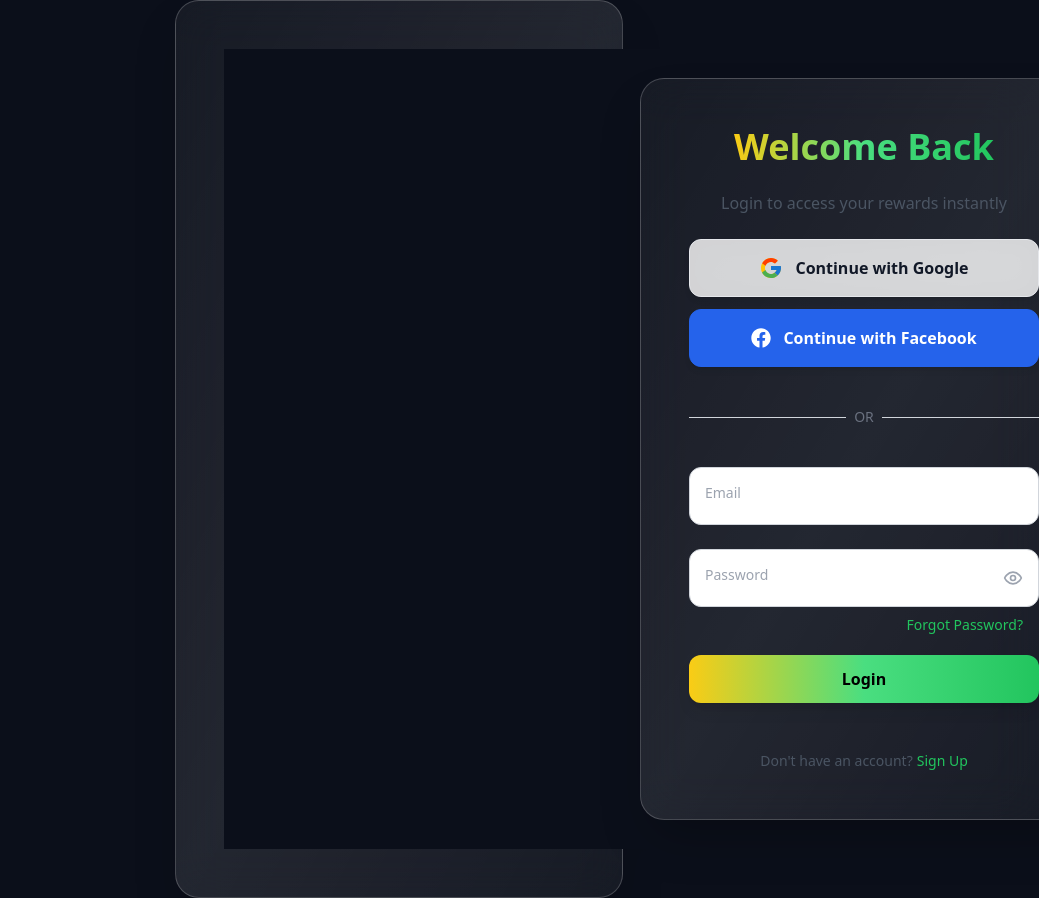
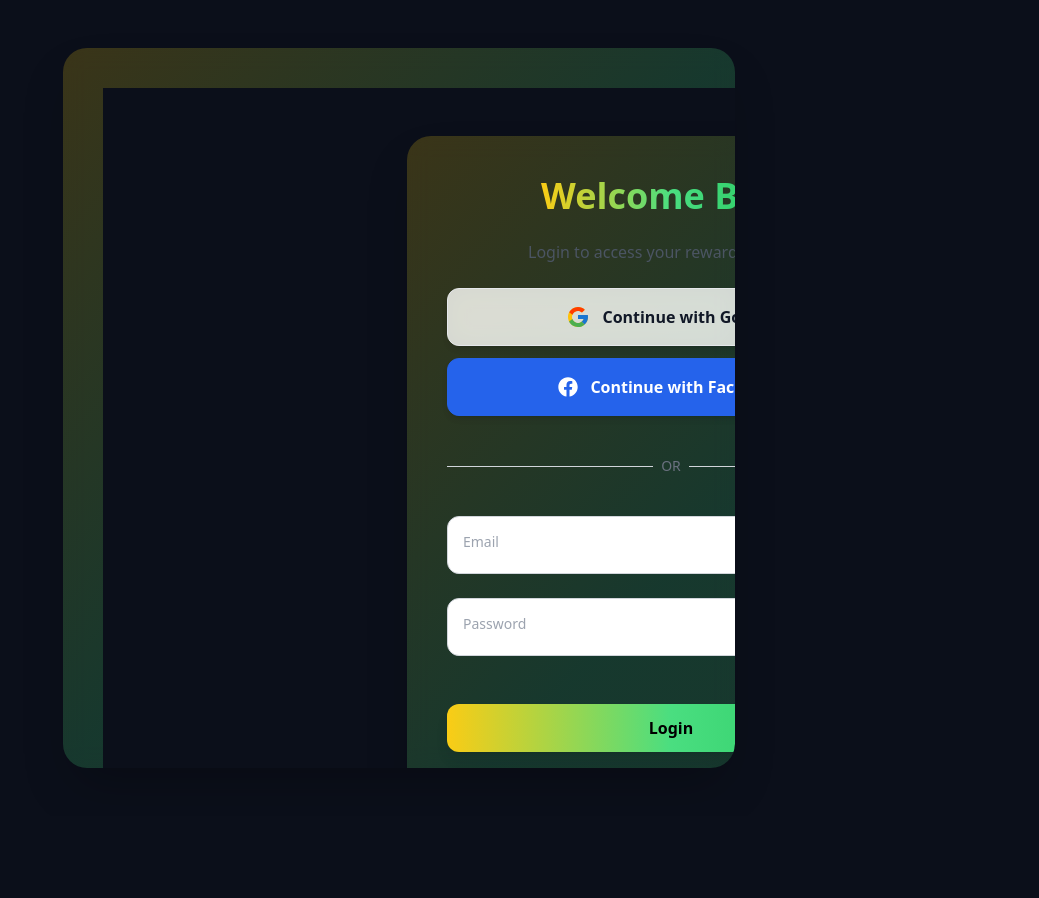
Before and after one commit to tool63/cashin, a Next.js app: page /login in a window 1280 px wide. Shown: the whole page, without its empty margins (241-1280 px from the left). After the commit the page ends 816 px from the top, so only its background shows below. Built offline with nearby package versions, Linux system fonts and the light colour scheme.

Commit message:
Update layout.tsx

```diff
--- a/app/(auth)/layout.tsx
+++ b/app/(auth)/layout.tsx
@@ -1,7 +1,6 @@
 "use client";
 
 import React, { ReactNode } from "react";
-import { motion } from "framer-motion";
 
 interface AuthLayoutProps {
   children: ReactNode;
@@ -9,18 +8,19 @@ interface AuthLayoutProps {
 
 export default function AuthLayout({ children }: AuthLayoutProps) {
   return (
-    <div className="w-screen min-h-screen flex justify-center items-center bg-[#0B0F1A]">
+    <div className="relative w-screen min-h-screen bg-[#0B0F1A] overflow-auto flex justify-center items-start px-4 sm:px-6 py-12">
 
-      {/* ===================== Glassmorphic Card ===================== */}
-      <motion.div
-        initial={{ opacity: 0, scale: 0.95 }}
-        animate={{ opacity: 1, scale: 1 }}
-        transition={{ duration: 0.8, ease: "easeOut" }}
-        className="relative w-full max-w-md p-8 sm:p-12 rounded-3xl bg-gradient-to-br from-white/5 via-white/10 to-white/5 backdrop-blur-xl shadow-2xl border border-white/20"
-      >
-        {children}
-      </motion.div>
-
+      {/* ============================
+          Scrollable Content Card
+      ============================ */}
+      <div className="relative w-full max-w-2xl flex justify-center items-center overflow-visible">
+        <div className="relative z-10 w-full max-h-[90vh] overflow-auto
+                        bg-gradient-to-br from-yellow-400/20 via-green-400/20 to-green-400/20
+                        dark:from-yellow-500/20 dark:via-green-500/20 dark:to-green-500/20
+                        backdrop-blur-md rounded-3xl shadow-2xl p-6 sm:p-10">
+          {children}
+        </div>
+      </div>
     </div>
   );
 }
```
